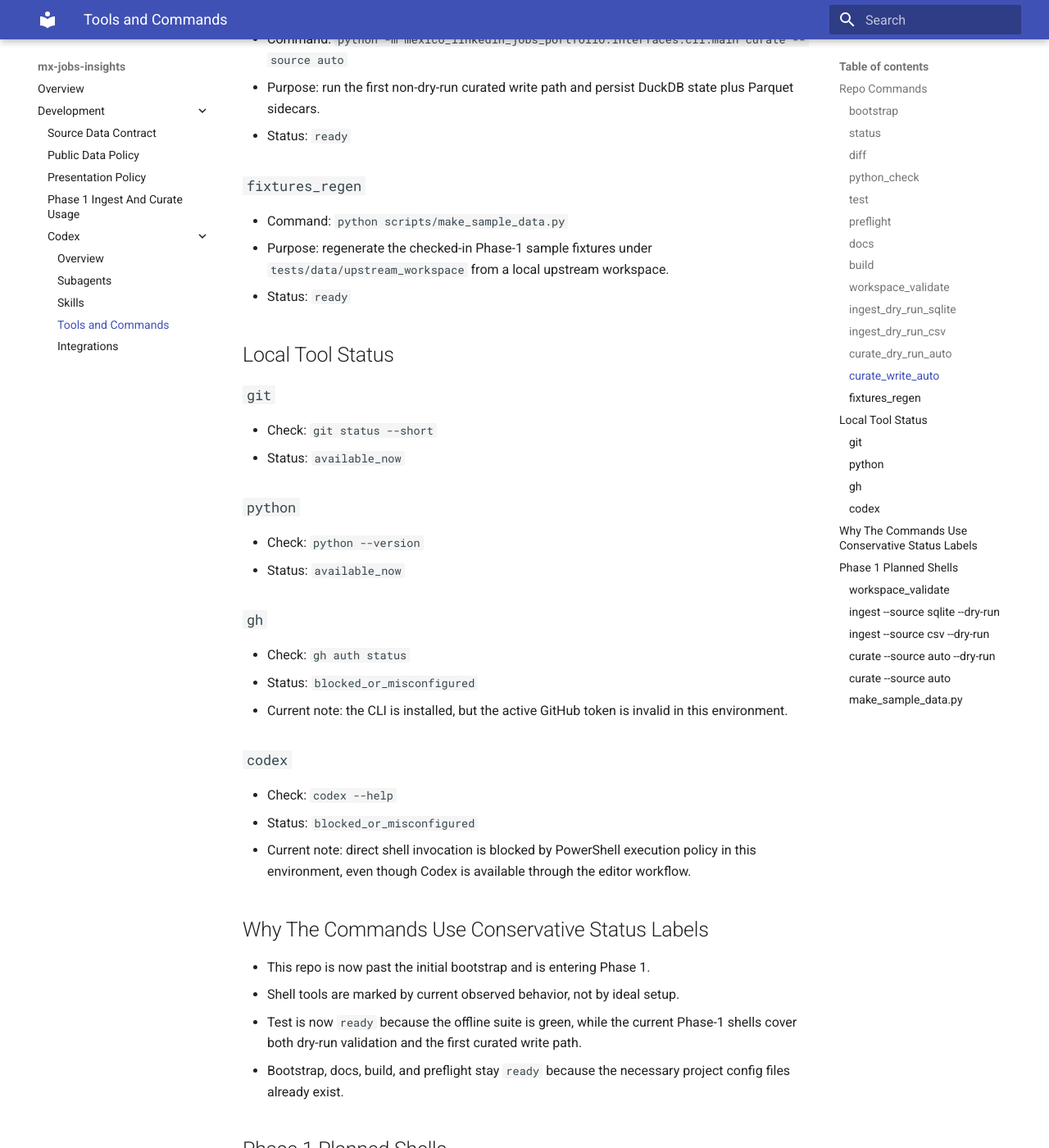
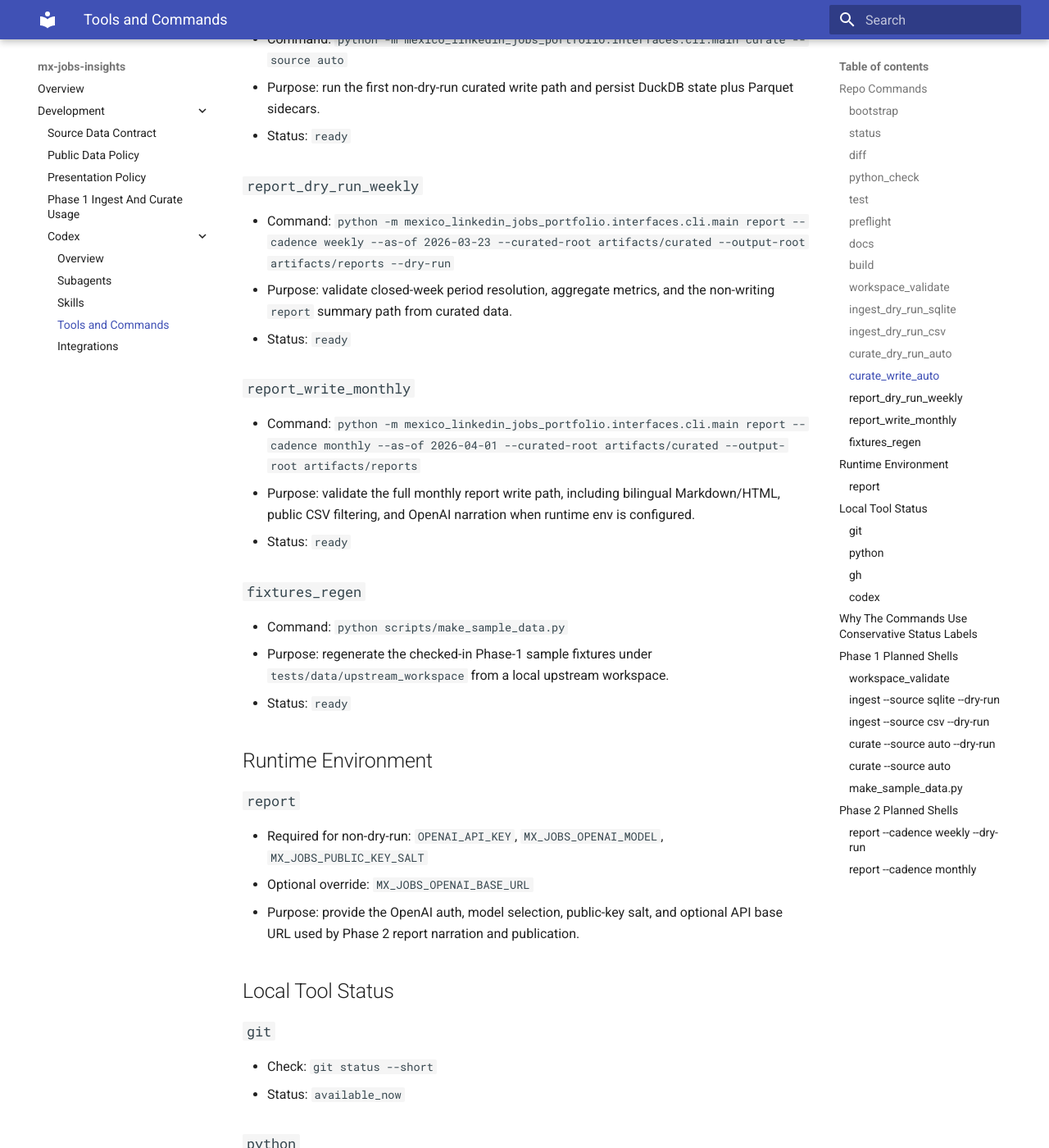
Before and after one commit to ricardogr07/mx-jobs-insights, an MkDocs documentation site: the page built from docs/codex/tools-and-commands.md, in a window 1280 px wide and 1400 px high, scrolled down 2536 px. Shown: the whole window at 82% size. Built offline with MkDocs 1.6.1 and Material for MkDocs 9.7.7, drawn with Linux system fonts in a browser that asks for light colours; some of the changed text lies outside the part shown.

Commit message:
docs: plan Phase 2 reporting workflow and command catalog

```diff
--- a/docs/codex/tools-and-commands.md
+++ b/docs/codex/tools-and-commands.md
@@ -1,6 +1,6 @@
 # Tools and Commands
 
-This page lists the exact local commands and tool statuses that matter during the current bootstrap and Phase-1 scaffolding stage.
+This page lists the exact local commands and tool statuses that matter during the current bootstrap, Phase 1, and Phase 2 report scaffolding stages.
 
 ## Repo Commands
 
@@ -69,10 +69,27 @@ This page lists the exact local commands and tool statuses that matter during th
 - Purpose: run the first non-dry-run curated write path and persist DuckDB state plus Parquet sidecars.
 - Status: `ready`
 
+### `report_dry_run_weekly`
+- Command: `python -m mexico_linkedin_jobs_portfolio.interfaces.cli.main report --cadence weekly --as-of 2026-03-23 --curated-root artifacts/curated --output-root artifacts/reports --dry-run`
+- Purpose: validate closed-week period resolution, aggregate metrics, and the non-writing `report` summary path from curated data.
+- Status: `ready`
+
+### `report_write_monthly`
+- Command: `python -m mexico_linkedin_jobs_portfolio.interfaces.cli.main report --cadence monthly --as-of 2026-04-01 --curated-root artifacts/curated --output-root artifacts/reports`
+- Purpose: validate the full monthly report write path, including bilingual Markdown/HTML, public CSV filtering, and OpenAI narration when runtime env is configured.
+- Status: `ready`
+
 ### `fixtures_regen`
 - Command: `python scripts/make_sample_data.py`
 - Purpose: regenerate the checked-in Phase-1 sample fixtures under `tests/data/upstream_workspace` from a local upstream workspace.
 - Status: `ready`
+
+## Runtime Environment
+
+### `report`
+- Required for non-dry-run: `OPENAI_API_KEY`, `MX_JOBS_OPENAI_MODEL`, `MX_JOBS_PUBLIC_KEY_SALT`
+- Optional override: `MX_JOBS_OPENAI_BASE_URL`
+- Purpose: provide the OpenAI auth, model selection, public-key salt, and optional API base URL used by Phase 2 report narration and publication.
 
 ## Local Tool Status
 
@@ -97,7 +114,7 @@ This page lists the exact local commands and tool statuses that matter during th
 ## Why The Commands Use Conservative Status Labels
 - This repo is now past the initial bootstrap and is entering Phase 1.
 - Shell tools are marked by current observed behavior, not by ideal setup.
-- Test is now `ready` because the offline suite is green, while the current Phase-1 shells cover both dry-run validation and the first curated write path.
+- Test is now `ready` because the offline suite is green, while the current Phase-1 shells and the Phase-2 report commands cover the reviewed backend surfaces.
 - Bootstrap, docs, build, and preflight stay `ready` because the necessary project config files already exist.
 
 ## Phase 1 Planned Shells
@@ -132,3 +149,16 @@ These commands are planned references for the ingestion and curation scaffolding
 - Command: `python scripts/make_sample_data.py`
 - Status: ready
 - Purpose: regenerate the checked-in deterministic SQLite and CSV fixtures under `tests/data/upstream_workspace`.
+
+## Phase 2 Planned Shells
+These commands document the reviewed Phase 2 report surface and the runtime environment it needs.
+
+### `report --cadence weekly --dry-run`
+- Command: `python -m mexico_linkedin_jobs_portfolio.interfaces.cli.main report --cadence weekly --as-of 2026-03-23 --curated-root artifacts/curated --output-root artifacts/reports --dry-run`
+- Status: ready
+- Purpose: validate the closed-week report summary path without writing report artifacts or calling OpenAI.
+
+### `report --cadence monthly`
+- Command: `python -m mexico_linkedin_jobs_portfolio.interfaces.cli.main report --cadence monthly --as-of 2026-04-01 --curated-root artifacts/curated --output-root artifacts/reports`
+- Status: ready
+- Purpose: validate the monthly report write path, including bilingual Markdown/HTML, public CSV filtering, and OpenAI narration when runtime env is configured.
```
Also changed, not shown: PLAN.md (+77 -14 lines), 1 other file.
